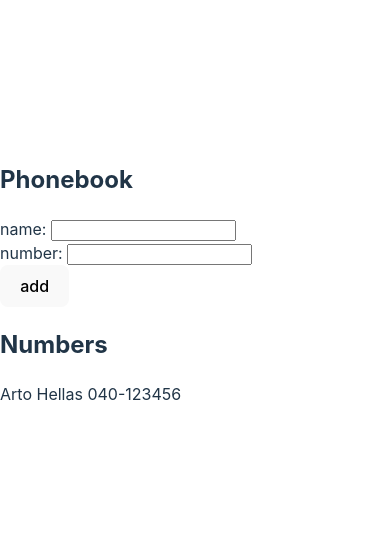
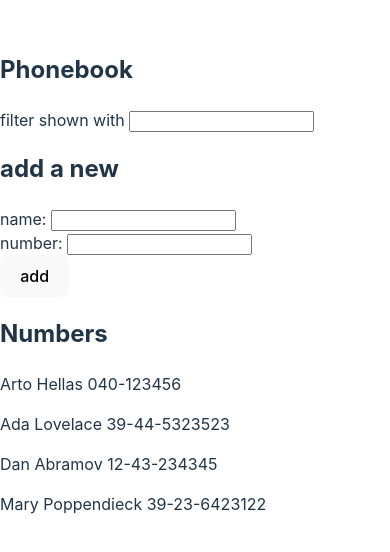
Before and after one commit to Ayush-Sachan01/fullstackopen-submissions, a React (Vite) app in the folder part2/phonebook/: page / in a window 390 px wide. Shown: the part 140-692 px from the top of the page. Built offline with nearby package versions, Linux system fonts and the light colour scheme.

Commit message:
phonebook step 4

```diff
--- a/part2/phonebook/src/App.jsx
+++ b/part2/phonebook/src/App.jsx
@@ -1,13 +1,14 @@
 import { useState } from 'react'
 const App = () => {
   const [persons, setPersons] = useState([
-    {
-      name: 'Arto Hellas',
-      number: '040-123456'
-    }
+    { name: 'Arto Hellas', number: '040-123456' },
+    { name: 'Ada Lovelace', number: '39-44-5323523' },
+    { name: 'Dan Abramov', number: '12-43-234345' },
+    { name: 'Mary Poppendieck', number: '39-23-6423122' }
   ])
   const [newName, setNewName] = useState('')
   const [newNumber, setNewNumber] = useState('')
+  const [filter, setFilter] = useState('')
 
   const addName = (event) => {
     event.preventDefault()
@@ -28,6 +29,7 @@
     setNewNumber('')
   }
 
+  const filtered = persons.filter(person=>person.name.toLowerCase().includes(filter.toLowerCase())).map(person=><p key={person.name}>{person.name} {person.number}</p>)
   const handleNameChange = (event) => {
     console.log(event.target.value)
     setNewName(event.target.value)
@@ -39,15 +41,30 @@
     setNewNumber(event.target.value)
   }
 
+  const handleFilterChange = (event) => {
+
+    console.log(event.target.value)
+    setFilter(event.target.value)
+  }
+
   return (
     <div>
       <h2>Phonebook</h2>
+      <div>
+        filter shown with <input
+        value={filter}
+        onChange={handleFilterChange}
+        />
+
+      </div>
+      <h2>add a new</h2>
       <form onSubmit={addName}>
         <div>
           name: <input
             value={newName}
             onChange={handleNameChange}
           />
+
         </div>
         <div>number: <input
           value={newNumber}
@@ -58,7 +75,8 @@
         </div>
       </form>
       <h2>Numbers</h2>
-      {persons.map(person => <p key={person.name}>{person.name} {person.number}</p>)}
+      {/* {persons.map(person => <p key={person.name}>{person.name} {person.number}</p>)} */}
+      {filtered}
     </div>
   )
 }
```
